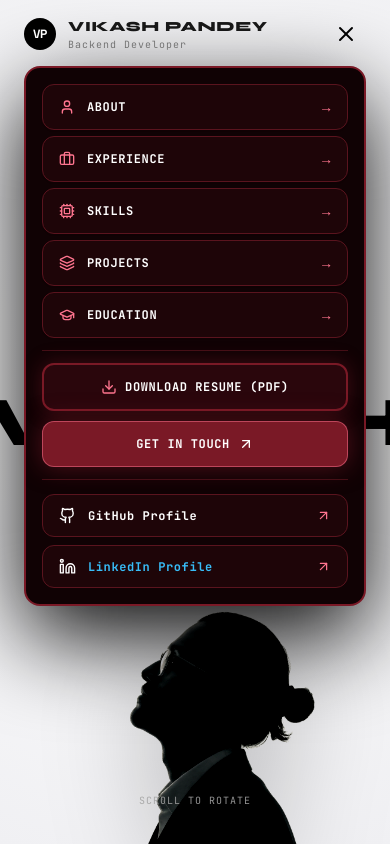
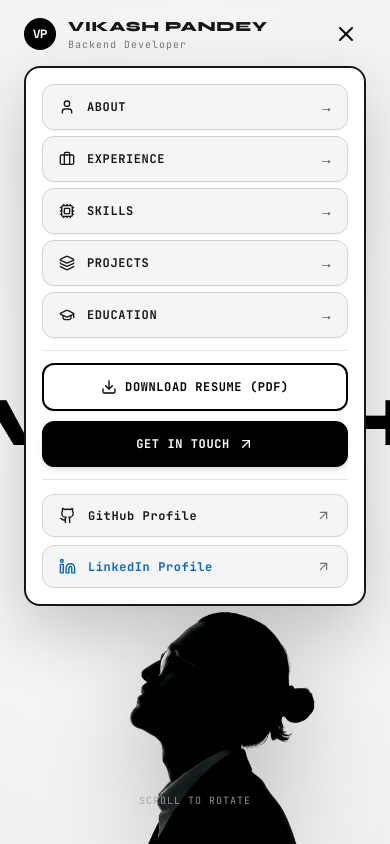
Before and after one commit to Vikku232/Portfolio, a React (Vite) app: page / in a window 390 px wide. Both pictures are taken after a click on the button 346 px from the left and 34 px from the top of the page. Shown: the top 844 px of the page. Built offline with nearby package versions, Linux system fonts and the light colour scheme.

Commit message:
feat: auto-switch mobile drawer between Black & White on Hero and Maroon on dark sections

```diff
--- a/src/components/Navbar.jsx
+++ b/src/components/Navbar.jsx
@@ -293,21 +293,48 @@ export default function Navbar({ onOpenContact }) {
         </div>
       </div>
 
-      {/* Mobile Drawer - Opens everything stacked vertically (ek ke niche ek karke) */}
+      {/* Mobile Drawer - Dynamically switches between Black & White (on Hero) and Maroon (on dark sections) */}
       {mobileMenuOpen && (
         <div
           data-lenis-prevent
-          style={{ backgroundColor: '#100204', color: '#FFFFFF' }}
-          className="md:hidden mt-3 mx-auto w-full max-w-sm sm:max-w-md rounded-2xl p-4 sm:p-5 border-2 border-[#7A1926] shadow-[0_30px_90px_rgba(0,0,0,0.98)] flex flex-col gap-2.5 animate-fadeIn text-white"
+          style={{
+            backgroundColor: isDarkBg ? '#100204' : '#FFFFFF',
+            color: isDarkBg ? '#FFFFFF' : '#000000',
+          }}
+          className={`md:hidden mt-3 mx-auto w-full max-w-sm sm:max-w-md rounded-2xl p-4 sm:p-5 border-2 shadow-2xl flex flex-col gap-2.5 animate-fadeIn transition-colors duration-300 ${
+            isDarkBg
+              ? 'border-[#7A1926] shadow-[0_30px_90px_rgba(0,0,0,0.98)] text-white'
+              : 'border-neutral-900 shadow-[0_25px_70px_rgba(0,0,0,0.22)] text-neutral-900'
+          }`}
         >
-          {/* 1. Navigation Links (Ek ke niche ek, crystal clear high contrast) */}
+          {/* 1. Navigation Links (Ek ke niche ek, auto-adapting theme) */}
           <div className="flex flex-col space-y-1.5">
             {[
-              { label: 'ABOUT', href: '#about', icon: <User size={16} className="text-[#FF758F]" /> },
-              { label: 'EXPERIENCE', href: '#experience', icon: <Briefcase size={16} className="text-[#FF758F]" /> },
-              { label: 'SKILLS', href: '#skills', icon: <Cpu size={16} className="text-[#FF758F]" /> },
-              { label: 'PROJECTS', href: '#projects', icon: <Layers size={16} className="text-[#FF758F]" /> },
-              { label: 'EDUCATION', href: '#education', icon: <GraduationCap size={16} className="text-[#FF758F]" /> },
+              {
+                label: 'ABOUT',
+                href: '#about',
+                icon: <User size={16} className={isDarkBg ? 'text-[#FF758F]' : 'text-neutral-900'} />,
+              },
+              {
+                label: 'EXPERIENCE',
+                href: '#experience',
+                icon: <Briefcase size={16} className={isDarkBg ? 'text-[#FF758F]' : 'text-neutral-900'} />,
+              },
+              {
+                label: 'SKILLS',
+                href: '#skills',
+                icon: <Cpu size={16} className={isDarkBg ? 'text-[#FF758F]' : 'text-neutral-900'} />,
+              },
+              {
+                label: 'PROJECTS',
+                href: '#projects',
+                icon: <Layers size={16} className={isDarkBg ? 'text-[#FF758F]' : 'text-neutral-900'} />,
+              },
+              {
+                label: 'EDUCATION',
+                href: '#education',
+                icon: <GraduationCap size={16} className={isDarkBg ? 'text-[#FF758F]' : 'text-neutral-900'} />,
+              },
             ].map((link) => (
               <a
                 key={link.label}
@@ -322,18 +349,24 @@ export default function Navbar({ onOpenContact }) {
                     document.querySelector(link.href)?.scrollIntoView({ behavior: 'smooth' });
                   }
                 }}
-                className="flex items-center justify-between px-4 py-3 rounded-xl bg-[#1E0508] hover:bg-[#340910] active:bg-[#480E18] border border-[#5A141E] text-white font-mono font-bold text-xs tracking-wider transition-all cursor-pointer shadow-sm"
+                className={`flex items-center justify-between px-4 py-3 rounded-xl font-mono font-bold text-xs tracking-wider transition-all cursor-pointer shadow-sm border ${
+                  isDarkBg
+                    ? 'bg-[#1E0508] hover:bg-[#340910] active:bg-[#480E18] border-[#5A141E] text-white'
+                    : 'bg-[#F5F5F7] hover:bg-[#EBEBEF] active:bg-[#DFDFE5] border-neutral-300 text-neutral-900'
+                }`}
               >
                 <div className="flex items-center gap-3">
                   <span className="shrink-0">{link.icon}</span>
-                  <span className="text-white font-extrabold tracking-wider">{link.label}</span>
+                  <span className="font-extrabold tracking-wider">{link.label}</span>
                 </div>
-                <span className="text-[#FF758F] text-sm font-bold">→</span>
+                <span className={`text-sm font-bold ${isDarkBg ? 'text-[#FF758F]' : 'text-neutral-700'}`}>
+                  →
+                </span>
               </a>
             ))}
           </div>
 
-          <div className="h-[1px] w-full bg-[#5A141E]/70 my-0.5" />
+          <div className={`h-[1px] w-full my-0.5 ${isDarkBg ? 'bg-[#5A141E]/70' : 'bg-neutral-200'}`} />
 
           {/* 2. Download Resume Button (Ek ke niche) */}
           <button
@@ -341,10 +374,14 @@ export default function Navbar({ onOpenContact }) {
               setMobileMenuOpen(false);
               requestResumeDownload();
             }}
-            className="w-full py-3.5 px-4 rounded-xl text-xs font-black font-mono tracking-wider flex items-center justify-center gap-2 border-2 border-[#7A1926] bg-[#2A060C] hover:bg-[#3D0A13] text-white shadow-[0_0_20px_rgba(122,25,38,0.45)] cursor-pointer active:scale-95 transition-all text-center"
+            className={`w-full py-3.5 px-4 rounded-xl text-xs font-black font-mono tracking-wider flex items-center justify-center gap-2 border-2 cursor-pointer active:scale-95 transition-all text-center ${
+              isDarkBg
+                ? 'bg-[#2A060C] hover:bg-[#3D0A13] text-white border-[#7A1926] shadow-[0_0_20px_rgba(122,25,38,0.45)]'
+                : 'bg-white hover:bg-neutral-100 text-black border-black shadow-sm'
+            }`}
           >
-            <Download size={16} className="text-[#FF758F] shrink-0" />
-            <span className="text-white font-extrabold tracking-wider">DOWNLOAD RESUME (PDF)</span>
+            <Download size={16} className={`shrink-0 ${isDarkBg ? 'text-[#FF758F]' : 'text-black'}`} />
+            <span className="font-extrabold tracking-wider">DOWNLOAD RESUME (PDF)</span>
           </button>
 
           {/* 3. Get In Touch Button (Ek ke niche) */}
@@ -357,13 +394,17 @@ export default function Navbar({ onOpenContact }) {
                 document.getElementById('contact')?.scrollIntoView({ behavior: 'smooth' });
               }
             }}
-            className="w-full py-3.5 px-4 rounded-xl text-xs font-black font-mono tracking-wider flex items-center justify-center gap-2 bg-[#7A1926] hover:bg-[#962031] text-white border border-[#FF758F]/50 shadow-[0_0_25px_rgba(122,25,38,0.6)] cursor-pointer active:scale-95 transition-all text-center"
+            className={`w-full py-3.5 px-4 rounded-xl text-xs font-black font-mono tracking-wider flex items-center justify-center gap-2 border cursor-pointer active:scale-95 transition-all text-center ${
+              isDarkBg
+                ? 'bg-[#7A1926] hover:bg-[#962031] text-white border-[#FF758F]/50 shadow-[0_0_25px_rgba(122,25,38,0.6)]'
+                : 'bg-black hover:bg-neutral-800 text-white border-black shadow-md'
+            }`}
           >
-            <span className="text-white font-extrabold tracking-wider">GET IN TOUCH</span>
+            <span className="font-extrabold tracking-wider">GET IN TOUCH</span>
             <ArrowUpRight size={16} className="shrink-0" />
           </button>
 
-          <div className="h-[1px] w-full bg-[#5A141E]/70 my-0.5" />
+          <div className={`h-[1px] w-full my-0.5 ${isDarkBg ? 'bg-[#5A141E]/70' : 'bg-neutral-200'}`} />
 
           {/* 4. Social Links (GitHub & LinkedIn - Ek ke niche ek karke) */}
           <div className="flex flex-col gap-2 pt-0.5">
@@ -372,13 +413,17 @@ export default function Navbar({ onOpenContact }) {
               target="_blank"
               rel="noopener noreferrer"
               onClick={() => setMobileMenuOpen(false)}
-              className="flex items-center justify-between px-4 py-3 rounded-xl bg-[#1E0508] hover:bg-[#340910] active:bg-[#480E18] border border-[#5A141E] text-white text-xs font-mono font-bold transition-all"
+              className={`flex items-center justify-between px-4 py-3 rounded-xl border text-xs font-mono font-bold transition-all ${
+                isDarkBg
+                  ? 'bg-[#1E0508] hover:bg-[#340910] active:bg-[#480E18] border-[#5A141E] text-white'
+                  : 'bg-[#F5F5F7] hover:bg-[#EBEBEF] active:bg-[#DFDFE5] border-neutral-300 text-neutral-900'
+              }`}
             >
               <div className="flex items-center gap-3">
                 <GithubIcon size={17} />
-                <span className="text-white font-extrabold tracking-wider">GitHub Profile</span>
+                <span className="font-extrabold tracking-wider">GitHub Profile</span>
               </div>
-              <ArrowUpRight size={15} className="text-[#FF758F]" />
+              <ArrowUpRight size={15} className={isDarkBg ? 'text-[#FF758F]' : 'text-neutral-500'} />
             </a>
 
             <a
@@ -386,13 +431,19 @@ export default function Navbar({ onOpenContact }) {
               target="_blank"
               rel="noopener noreferrer"
               onClick={() => setMobileMenuOpen(false)}
-              className="flex items-center justify-between px-4 py-3 rounded-xl bg-[#1E0508] hover:bg-[#340910] active:bg-[#480E18] border border-[#5A141E] text-white text-xs font-mono font-bold transition-all"
+              className={`flex items-center justify-between px-4 py-3 rounded-xl border text-xs font-mono font-bold transition-all ${
+                isDarkBg
+                  ? 'bg-[#1E0508] hover:bg-[#340910] active:bg-[#480E18] border-[#5A141E] text-white'
+                  : 'bg-[#F5F5F7] hover:bg-[#EBEBEF] active:bg-[#DFDFE5] border-neutral-300 text-[#0A66C2]'
+              }`}
             >
               <div className="flex items-center gap-3">
                 <LinkedinIcon size={17} />
-                <span className="text-[#38BDF8] font-extrabold tracking-wider">LinkedIn Profile</span>
+                <span className={`font-extrabold tracking-wider ${isDarkBg ? 'text-[#38BDF8]' : 'text-[#0A66C2]'}`}>
+                  LinkedIn Profile
+                </span>
               </div>
-              <ArrowUpRight size={15} className="text-[#FF758F]" />
+              <ArrowUpRight size={15} className={isDarkBg ? 'text-[#FF758F]' : 'text-neutral-500'} />
             </a>
           </div>
         </div>
```
